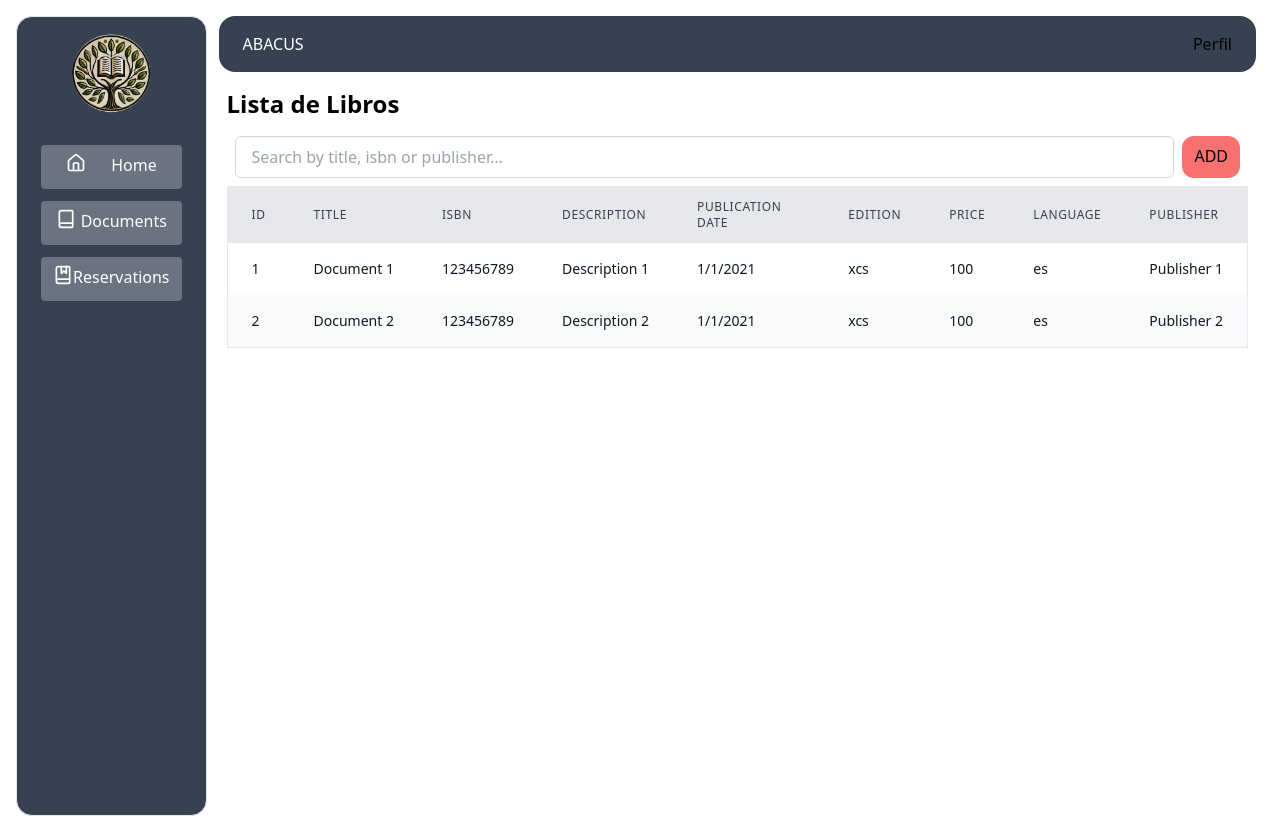
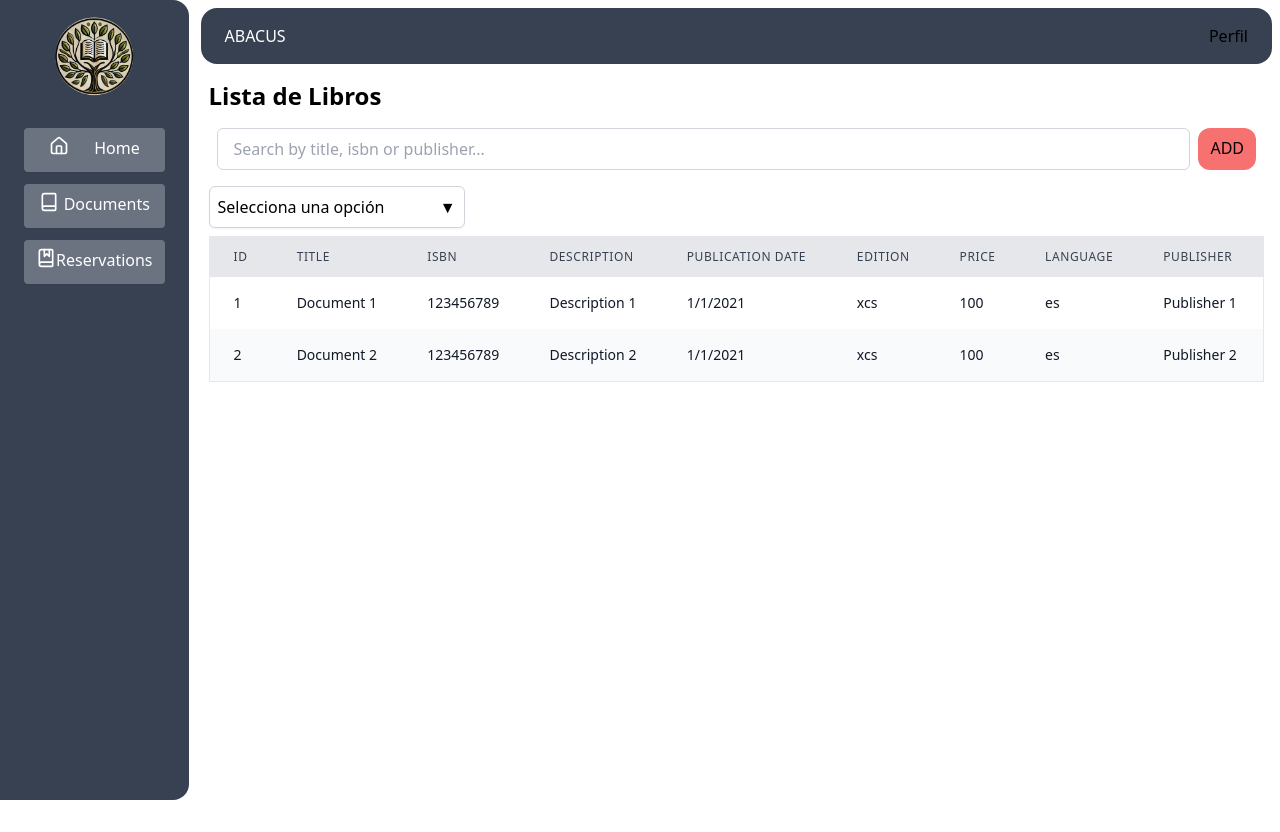
Before and after one commit to miguelespp/abacus, a React (Vite) app: page /dashboard/documents in a window 1280 px wide. After the commit the page ends 800 px from the top, so only its background shows below. Built offline with nearby package versions, Linux system fonts and the light colour scheme.

Commit message:
feat: add select component

```diff
--- a/src/pages/dashboard/Documents/index.tsx
+++ b/src/pages/dashboard/Documents/index.tsx
@@ -8,6 +8,7 @@ import type { DocumentView } from "@/types/Document";
 import SearchBar from "../components/SearchBar";
 import { useState } from "react";
 import AddButton from "../components/AddButton";
+import Select, { Option } from "../components/Select";
 
 const data: DocumentView[] = [
   {
@@ -78,6 +79,7 @@ const columns = [
 
 const Documentos = () => {
   const [search, setSearch] = useState<string>("");
+  const [filter, setFilter] = useState<Option | null>(null);
   const table = useReactTable<DocumentView>({
     columns,
     data,
@@ -87,10 +89,21 @@ const Documentos = () => {
   return (
     <div className="p-4">
       <h2 className="text-2xl font-semibold mb-4">Lista de Libros</h2>
-      <div className="my-2 flex justify-between space-x-2 px-2">
+      <div className="my-4 flex justify-between space-x-2 px-2">
         <SearchBar search={search} setSearch={setSearch} />
         <AddButton object="document" />
       </div>
+      <Select
+        options={[
+          { value: "title", label: "Título" },
+          { value: "isbn", label: "ISBN" },
+          { value: "publication_date", label: "Fecha de Publicación" },
+          { value: "edition", label: "Edición" },
+        ]}
+        placeholder="Selecciona una opción"
+        onChange={setFilter}
+      />
+
       <div className="overflow-x-auto">
         <table className="min-w-full bg-white border border-gray-200 rounded-lg shadow-lg">
           <thead>
--- a/src/pages/dashboard/components/Header.tsx
+++ b/src/pages/dashboard/components/Header.tsx
@@ -1,6 +1,6 @@
 const Header = () => {
   return (
-    <header className="bg-gray-700 py-4 px-6 flex justify-between rounded-2xl mx-2">
+    <header className="bg-gray-700 mt-2 py-4 px-6 flex justify-between rounded-2xl mx-2">
       <h1 className="text-white">ABACUS</h1>
       <h2>Perfil</h2>
     </header>
--- a/src/pages/dashboard/components/NavBar.tsx
+++ b/src/pages/dashboard/components/NavBar.tsx
@@ -7,7 +7,7 @@ export interface NavBarProps {
 
 const NavBar = ({ selectedOption, setSelectedOption }: NavBarProps) => {
   return (
-    <nav className="flex-none bg-gray-700 text-white min-h-screen border flex flex-col rounded-2xl">
+    <nav className="flex-none bg-gray-700 text-white min-h-screen flex flex-col rounded-r-2xl">
       <div className={"my-4 text-2xl font-bold flex justify-center"}>
         <img src="/src/assets/NavLogo.png" alt="causa" className="size-20" />
       </div>
--- /dev/null
+++ b/src/pages/dashboard/components/Select.tsx
@@ -0,0 +1,76 @@
+import { useState } from "react";
+import type { KeyboardEvent } from "react";
+
+type SelecProps = {
+  options: Option[];
+  placeholder: string;
+  onChange: (option: Option | null) => void;
+};
+
+type Option = {
+  label: string;
+  value: string;
+};
+
+const Select = ({ options, placeholder, onChange }: SelecProps) => {
+  const [selectedOption, setSelectedOption] = useState<Option | null>(null);
+  const [isOpen, setIsOpen] = useState(false);
+
+  const handleOptionClick = (option: Option) => {
+    setSelectedOption(option);
+    setIsOpen(false);
+    onChange(option);
+  };
+
+  const handleKeyDown = (event: KeyboardEvent<HTMLDivElement>) => {
+    if (event.key === "Enter" || event.key === " ") {
+      setIsOpen(!isOpen);
+    }
+  };
+
+  const handleOptionKeyDown = (
+    event: KeyboardEvent<HTMLLIElement>,
+    option: Option,
+  ) => {
+    if (event.key === "Enter" || event.key === " ") {
+      handleOptionClick(option);
+    }
+  };
+
+  return (
+    <div className="relative w-64 my-2">
+      <div
+        className="bg-white border border-gray-300 rounded-md shadow-sm p-2 flex justify-between items-center cursor-pointer"
+        onClick={() => setIsOpen(!isOpen)}
+        onKeyDown={handleKeyDown}
+        tabIndex={0}
+        role="combobox"
+        aria-haspopup="listbox"
+        aria-expanded={isOpen}
+      >
+        {selectedOption ? selectedOption.label : placeholder}
+        <span className="ml-2">{isOpen ? "▲" : "▼"}</span>
+      </div>
+      {isOpen && (
+        <ul className="absolute z-10 mt-1 w-full bg-white border border-gray-300 rounded-md shadow-lg max-h-60 overflow-auto">
+          {options.map((option) => (
+            <li
+              key={option.value}
+              className="p-2 hover:bg-gray-100 cursor-pointer"
+              onClick={() => handleOptionClick(option)}
+              onKeyDown={(event) => handleOptionKeyDown(event, option)}
+              tabIndex={0}
+              role="option"
+              aria-selected={selectedOption?.value === option.value}
+            >
+              {option.label}
+            </li>
+          ))}
+        </ul>
+      )}
+    </div>
+  );
+};
+
+export default Select;
+export type { Option };
--- a/src/pages/dashboard/layouts/BaseDashboard.tsx
+++ b/src/pages/dashboard/layouts/BaseDashboard.tsx
@@ -7,7 +7,7 @@ const BaseDashboard = () => {
   const [selectOption, setSelectOption] = useState("Home");
 
   return (
-    <div className="flex min-h-screen m-4 gap-1">
+    <div className="flex min-h-screen gap-1">
       <NavBar
         selectedOption={selectOption}
         setSelectedOption={setSelectOption}
```
